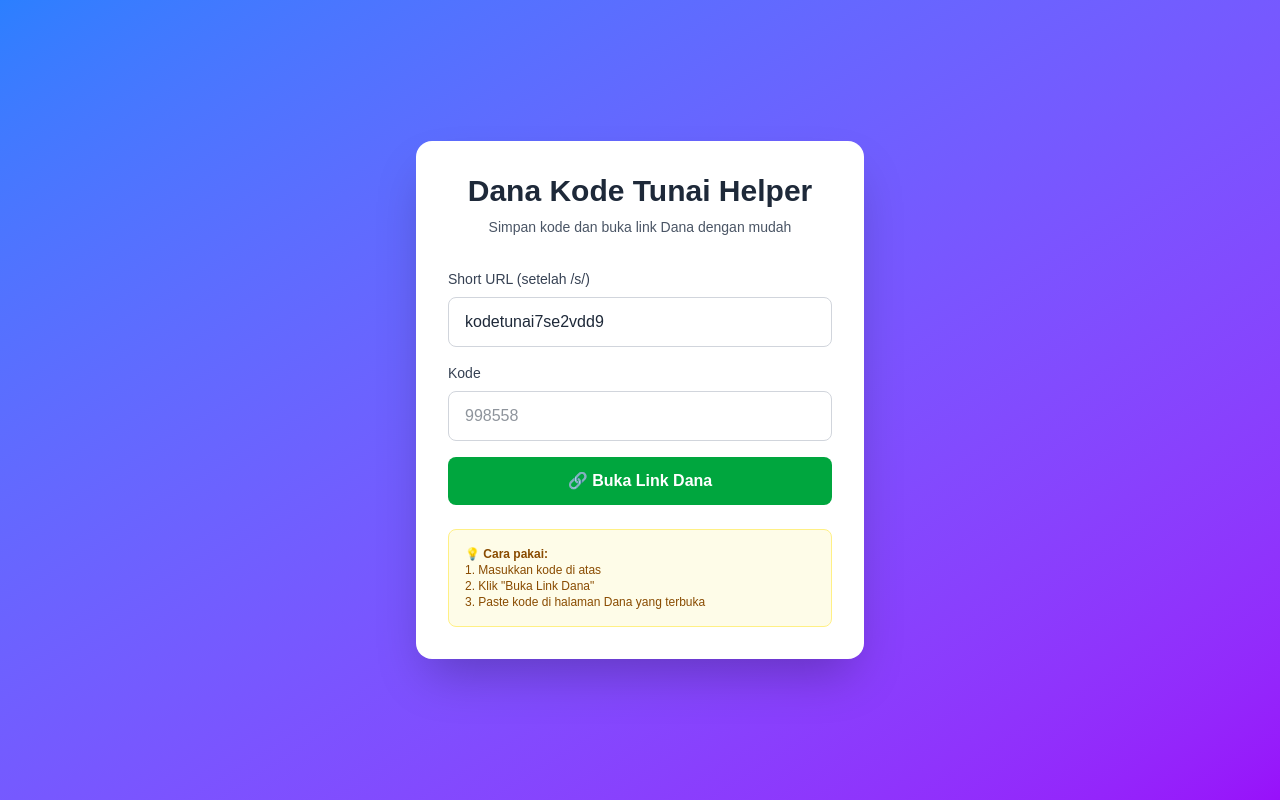
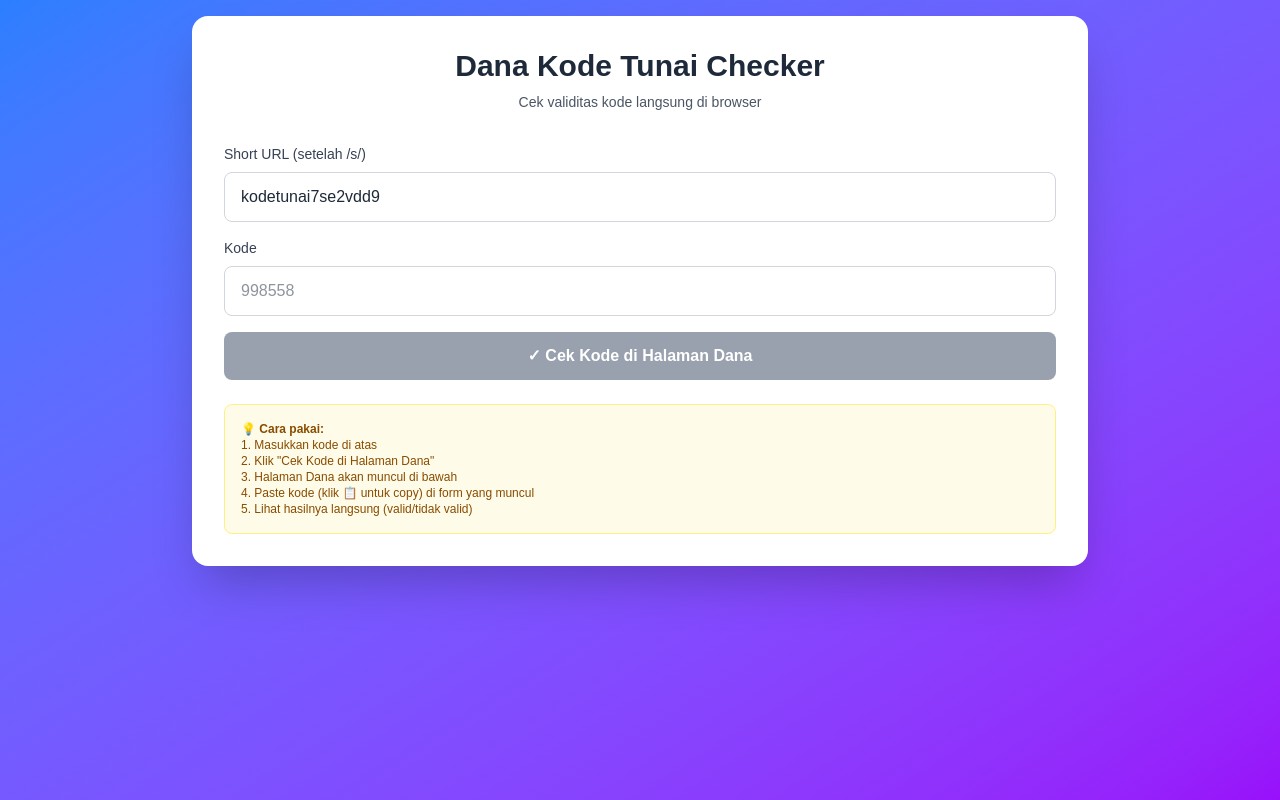
Before and after one commit to revarifin/dana-code-checker, a Next.js app: page / in a window 1280 px wide. Built offline with nearby package versions, Linux system fonts and the light colour scheme.

Commit message:
Add iframe-based checker with inline Dana page

```diff
--- a/app/page.tsx
+++ b/app/page.tsx
@@ -5,26 +5,33 @@
 export default function Home() {
   const [code, setCode] = useState('')
   const [shortUrl, setShortUrl] = useState('kodetunai7se2vdd9')
+  const [showIframe, setShowIframe] = useState(false)
+  const [status, setStatus] = useState('')
 
-  const openLink = () => {
-    const url = `https://m.dana.id/s/${shortUrl}`
-    window.open(url, '_blank')
+  const checkCode = () => {
+    if (!code.trim()) {
+      alert('Kode tidak boleh kosong')
+      return
+    }
+    setStatus('Membuka halaman Dana...')
+    setShowIframe(true)
   }
 
   const copyCode = () => {
     navigator.clipboard.writeText(code)
-    alert('Kode berhasil di-copy!')
+    alert('Kode berhasil di-copy! Paste di halaman Dana yang muncul di bawah.')
   }
 
   return (
-    <main className="min-h-screen bg-gradient-to-br from-blue-500 to-purple-600 flex items-center justify-center p-4">
-      <div className="bg-white rounded-2xl shadow-2xl p-8 w-full max-w-md">
+    <main className="min-h-screen bg-gradient-to-br from-blue-500 to-purple-600 p-4">
+      <div className="max-w-4xl mx-auto">
+        <div className="bg-white rounded-2xl shadow-2xl p-8 mb-4">
           <div className="text-center mb-8">
             <h1 className="text-3xl font-bold text-gray-800 mb-2">
-            Dana Kode Tunai Helper
+              Dana Kode Tunai Checker
             </h1>
             <p className="text-gray-600 text-sm">
-            Simpan kode dan buka link Dana dengan mudah
+              Cek validitas kode langsung di browser
             </p>
           </div>
 
@@ -52,12 +59,13 @@
                 onChange={(e) => setCode(e.target.value)}
                 placeholder="998558"
                 className="w-full px-4 py-3 border border-gray-300 rounded-lg focus:ring-2 focus:ring-blue-500 focus:border-transparent outline-none transition text-gray-800"
+                onKeyDown={(e) => e.key === 'Enter' && checkCode()}
               />
             </div>
 
             {code && (
               <div className="bg-blue-50 border border-blue-200 rounded-lg p-4">
-              <p className="text-sm text-blue-800 mb-2">Kode yang akan digunakan:</p>
+                <p className="text-sm text-blue-800 mb-2">Kode yang akan dicek:</p>
                 <div className="flex items-center gap-2">
                   <code className="flex-1 bg-white px-3 py-2 rounded text-lg font-bold text-center text-gray-800">
                     {code}
@@ -65,6 +73,7 @@
                   <button
                     onClick={copyCode}
                     className="bg-blue-600 hover:bg-blue-700 text-white px-4 py-2 rounded transition"
+                    title="Copy kode"
                   >
                     📋
                   </button>
@@ -73,21 +82,51 @@
             )}
 
             <button
-            onClick={openLink}
-            className="w-full bg-green-600 hover:bg-green-700 text-white font-semibold py-3 rounded-lg transition duration-200 transform hover:scale-[1.02] active:scale-[0.98]"
+              onClick={checkCode}
+              disabled={!code.trim()}
+              className="w-full bg-green-600 hover:bg-green-700 disabled:bg-gray-400 text-white font-semibold py-3 rounded-lg transition duration-200 transform hover:scale-[1.02] active:scale-[0.98]"
             >
-            🔗 Buka Link Dana
+              ✓ Cek Kode di Halaman Dana
             </button>
+
+            {status && (
+              <div className="bg-yellow-50 border border-yellow-200 rounded-lg p-3">
+                <p className="text-sm text-yellow-800">{status}</p>
+              </div>
+            )}
           </div>
 
           <div className="mt-6 p-4 bg-yellow-50 border border-yellow-200 rounded-lg">
             <p className="text-xs text-yellow-800">
               <span className="font-semibold">💡 Cara pakai:</span>
               <br />1. Masukkan kode di atas
-            <br />2. Klik &quot;Buka Link Dana&quot;
-            <br />3. Paste kode di halaman Dana yang terbuka
+              <br />2. Klik &quot;Cek Kode di Halaman Dana&quot;
+              <br />3. Halaman Dana akan muncul di bawah
+              <br />4. Paste kode (klik 📋 untuk copy) di form yang muncul
+              <br />5. Lihat hasilnya langsung (valid/tidak valid)
             </p>
           </div>
+        </div>
+
+        {showIframe && (
+          <div className="bg-white rounded-2xl shadow-2xl p-4">
+            <div className="flex justify-between items-center mb-2">
+              <h2 className="text-lg font-bold text-gray-800">Halaman Dana:</h2>
+              <button
+                onClick={() => setShowIframe(false)}
+                className="bg-red-600 hover:bg-red-700 text-white px-4 py-2 rounded text-sm transition"
+              >
+                ✕ Tutup
+              </button>
+            </div>
+            <iframe
+              src={`https://m.dana.id/s/${shortUrl}`}
+              className="w-full h-[600px] border border-gray-300 rounded-lg"
+              title="Dana Kode Tunai"
+              sandbox="allow-same-origin allow-scripts allow-forms allow-popups"
+            />
+          </div>
+        )}
       </div>
     </main>
   )
```
Lines whose indentation alone changed are shown as unchanged.
